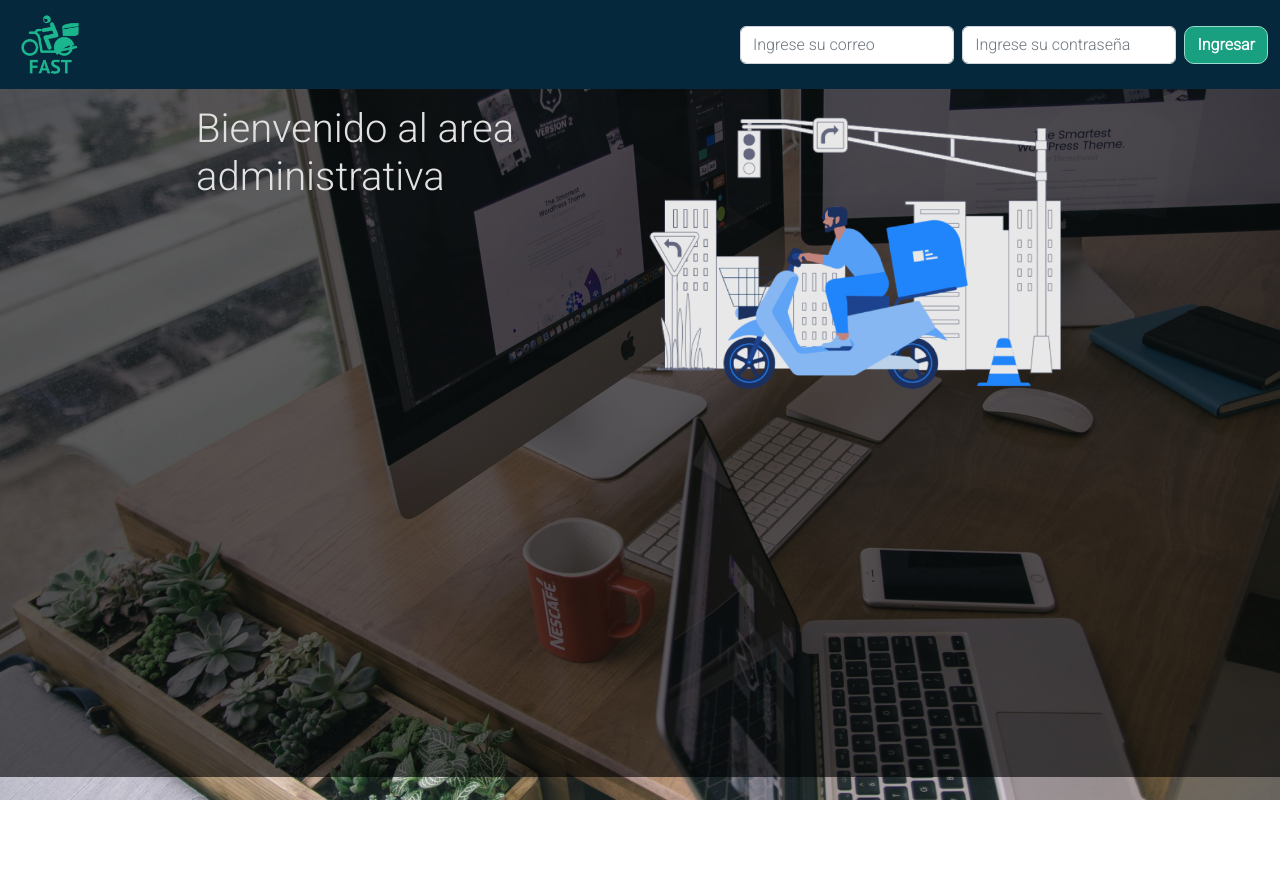
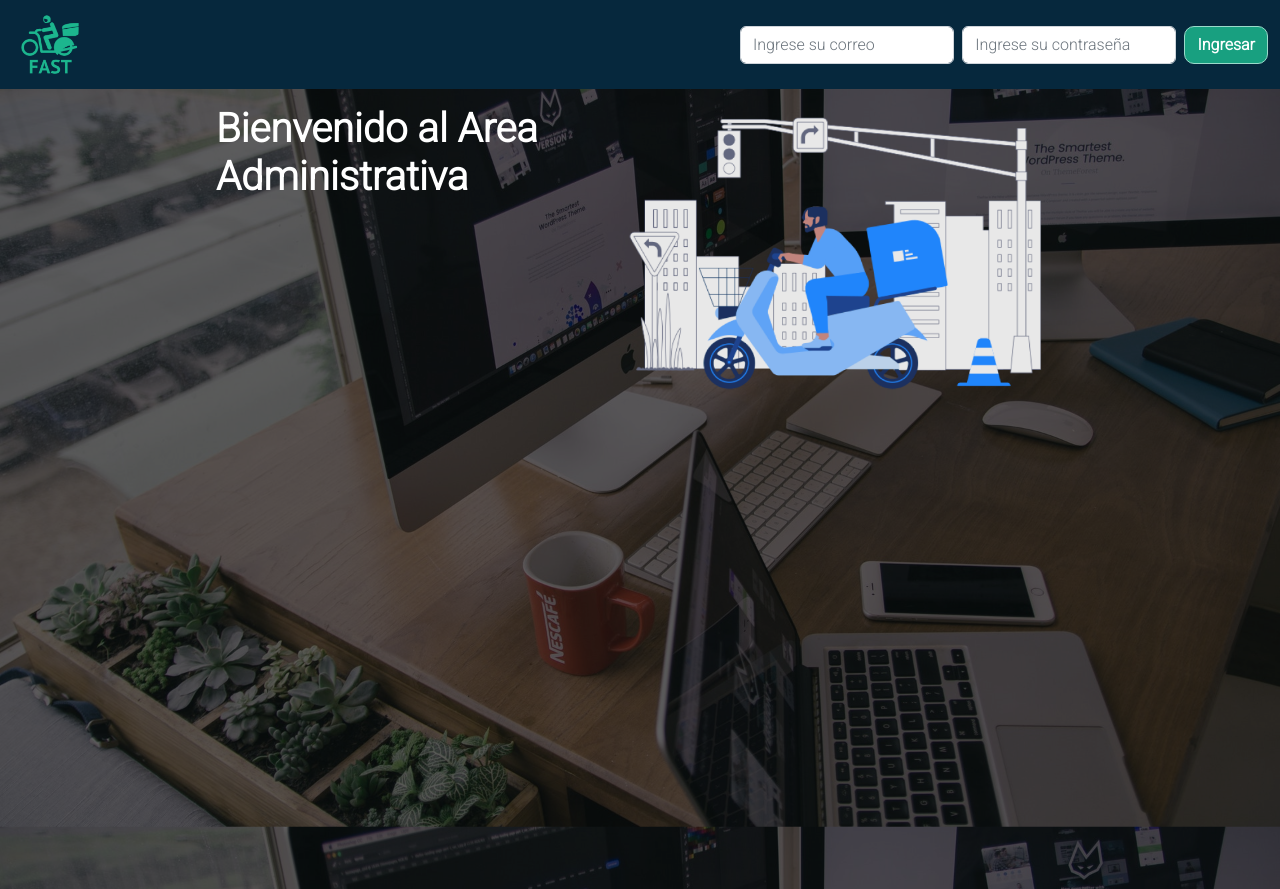
Before and after one commit to AlbertoRG153/fast-proyecto-poo, a plain HTML site: page landing-administracion/index.html in a window 1280 px wide. Before the commit the page ends 800 px from the top, so only its background shows below. Drawn offline with nearby package versions, Linux system fonts and the light colour scheme.

Commit message:
cambio de los estilos

```diff
--- a/landing-administracion/css/estilos.css
+++ b/landing-administracion/css/estilos.css
@@ -1,5 +1,11 @@
 body {
     font-family: 'Roboto', sans-serif;
+    background-image: url(../img/admin.jpg);
+    background-repeat: no-repeat;
+    background-size: cover;
+    background-position: center center;
+    background-attachment: fixed;
+    margin: 0;
 }
 
 .logo {
@@ -31,8 +37,8 @@ body {
 
 #menu {
     background-color: rgba(0, 0, 0, 0.62);
-    color:rgb(225,225,225);
-    height: 86vh;
+    color:#fff;
+    height: 100vh;
 }
 
 .logo2 {
@@ -41,6 +47,10 @@ body {
 
 .admin {
     display: flex;
-    padding: 180px;
+    padding: 200px;
     justify-content: space-between;
 }
+
+.texto {
+    font-weight: 850;
+}
--- a/landing-administracion/index.html
+++ b/landing-administracion/index.html
@@ -12,18 +12,6 @@
     <link rel="preconnect" href="https://fonts.googleapis.com">
     <link rel="preconnect" href="https://fonts.gstatic.com" crossorigin>
     <link href="https://fonts.googleapis.com/css2?family=Roboto:wght@300&display=swap" rel="stylesheet">
-
-    <style>
-        body{
-            background-image: url(img/admin.jpg);
-            background-repeat: no-repeat;
-            background-size: cover;
-            background-position: center center;
-            background-attachment: fixed;
-            margin: 0;
-        }
-    </style>
-
 </head>
 <body>
     <nav class="navbar navbar-expand-lg bg-light inicio">
@@ -46,7 +34,7 @@
 
     <div id="menu">
         <div class="mx-3 py-3 admin">
-            <h1>Bienvenido al area administrativa</h1>
+            <h1 class="texto">Bienvenido al Area Administrativa</h1>
         <img class="logo2" src="img/repartidor-1.png" alt="">
         </div>
     </div>
```
